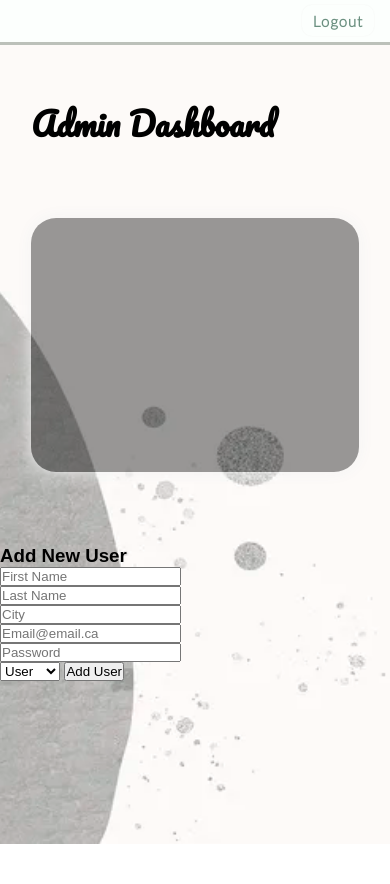
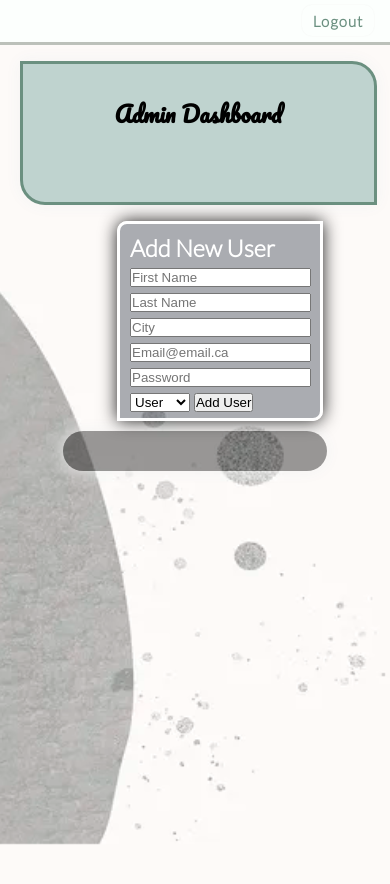
Before and after one commit to MonB003/2800-202210-BBY22, a website: page app/dashboard.html in a window 390 px wide. Before the commit the page ends 844 px from the top, so only its background shows below. Drawn offline with Linux system fonts and the light colour scheme; files whose address does not match are found by name.

Commit message:
CSS and media query added to admin dashboard

```diff
--- a/app/dashboard.html
+++ b/app/dashboard.html
@@ -42,8 +42,9 @@
         <div class="grid">
 
             <!--Grid 1-->
-            <div id="navHeading">
+            <div id="adminHeading">
                 <h1 id="companyName">Admin Dashboard</h1>
+                <br>
                 <h2 id="customerName"></h2>
             </div>
             <!-- Displays user's name -->
@@ -54,7 +55,9 @@
             <!--Grid 2-->
             <!-- Display user dashboard data -->
             <div id="tableContainer">
+                <div id="tableScroll">
                     <div id="userTableDiv"></div>
+                </div>
             </div>
 
             <!--Grid 3-->
@@ -62,9 +65,11 @@
             <div id="changeMsg">
                 <p id="message"></p>
             </div>
-        </div>
+
             <!-- Section to add a new user -->
+            <div id="userAdd">
                 <section>
+                    <div id="userDiv">
                         <h3>Add New User</h3>
                         <input type="text" id="newUserFirstName" name="firstName" placeholder="First Name" pattern="[A-Za-z]{1,20}" required="required">
                         <br>
@@ -83,7 +88,14 @@
 
                         <button id="addNewUserBtn" onclick="addAUser()">Add User</button>
                         <p id="addUserMessage"></p>
+                    </div>
                 </section>
+            </div>
+
+
+
+        </div>
+
 
     </body>
 
--- a/public/css/dashboard.css
+++ b/public/css/dashboard.css
@@ -8,7 +8,6 @@
 body {
   font-family: sans-serif;
   background: url("/imgs/background2.jpg") center/cover fixed;
-  /* background-color: #EAF4F4; */
   background-repeat: no-repeat;
   overflow: hidden;
   background-size: cover;
@@ -20,11 +19,8 @@ body {
   font-family: 'Nanum Gothic',sans-serif;
   font-weight: bold;
   border-bottom-style: solid;
-  /* border-color: #CCE3DE; */
   border-color: #BCC1BA;
-  /* grid-template-rows: 95% 5%; */
   height: 42px;
-  /* background-color: #F6FFF8; */
   background-color: #FCFFFD;
   color: rgb(77, 82, 86);
   display: flex;
@@ -35,7 +31,6 @@ body {
 #navLogout {
   position: fixed;
   right: 0;
-  /* top: 7%; */
   width: 8em;
   margin-top: 0.8em;
   margin-right: -2.5em;
@@ -44,9 +39,7 @@ body {
 #logout {
   border: none;
   outline: none;
-  /* background-color: #7e72ba; */
   background-color: transparent;
-
   padding: 5pt;
   padding-left: 8pt;
   padding-right: 8pt;
@@ -69,35 +62,153 @@ body {
 
 .grid{
   display: grid;
-  grid-template-columns: 8% 84% 8%;
-  grid-template-rows: 10% 20% 60% 10%;
-  height: 500px;
+  grid-template-columns: 15% 26% 9% 35% 15%;
+  grid-template-rows: 10% 23% 7% 25% 35% 5%;
+  height: 800px;
 }
 
-#navHeading {
+#adminHeading {
   grid-area: 2/2/3/3;
+  background-color: rgba(97, 154, 146, 0.4);
+  width: 100%;
+  border-radius: 25px;
+  border-top-left-radius: 0;
+  border-bottom-right-radius: 0;
+  box-shadow: 0 0 17px rgb(243, 243, 243);
+  /* display: flex; */
+  align-items: center;
+  justify-content: center;
+  font-size: 1vw;
+  border-color: #6B9080;
+  border-style: solid;
 }
 
-#navHeading > h1 {
+#adminHeading > h1 {
   font-family: 'Pacifico',cursive;
+  /* padding-left: 20px; */
+  padding-top: 30px;
+  text-align: center;
+}
+
+#adminHeading > h2 {
+  font-family: 'Lato',
+  sans-serif;
+  /* padding-left: 20px; */
+  text-align: center;
 }
 
 #tableContainer {
-  grid-area: 3/2/4/3;
+  grid-area: 2/4/6/5;
   background-color: rgba(0, 0, 0, 0.4);
-  width: 100%;
-  margin:7% auto;
+  width: 75%;
+  /* margin:7% auto; */
+  margin: auto;
+  margin-top: 10px;
+  padding-top: 20px;
+  padding-bottom: 20px;
   border-radius: 25px;
+  /* margin-bottom: 50px; */
   box-shadow: 0 0 17px rgb(243, 243, 243);
   display: flex;
   align-items: center;
   justify-content: center;
 }
 
+#tableScroll {
+  max-height: 600px;
+  overflow: hidden;
+  overflow-y: scroll;
+}
+
+::-webkit-scrollbar {
+  width: 19px;
+}
+
+::-webkit-scrollbar-track {
+  background-color: transparent;
+}
+
+::-webkit-scrollbar-thumb {
+  background-color: #d9e1e3;
+  border-radius: 20px;
+  border: 6px solid transparent;
+  background-clip: content-box;
+}
+
+::-webkit-scrollbar-thumb:hover {
+  background-color: rgb(191, 203, 206);
+}
+
+#userAdd {
+  color: #ffffff;
+  grid-area: 4/2/5/3;
+  background-color: rgba(46, 56, 70, 0.4);
+  width: 200px;
+  border-top-left-radius: 10px;
+  border-bottom-right-radius: 10px;
+  box-shadow: 0 0 17px rgb(31, 31, 31);
+  align-items: center;
+  justify-content: center;
+  font-size: 20px;
+  border-color: #ffffff;
+  border-style: solid;
+  font-family: 'Lato',
+  sans-serif;
+}
+
+#userDiv {
+  padding: 10px;
+}
+
 #changeMsg {
-  grid-area: 4/2/5/3;
+  grid-area: 6/2/6/6;
+  text-align: center;
 }
 
 #customerName {
   font-family: 'Lato',sans-serif;
 }
+
+@media only screen and (max-width : 600px) {
+  .grid {
+    display: grid;
+    grid-template-columns: 5% 25% 40% 25% 5%;
+    grid-template-rows: 2% 18% 2% 25% 68% 5%;
+    height: 800px;
+  }
+
+
+  #adminHeading {
+    grid-area: 2/2/3/5;
+    font-size: 11px;
+  }
+
+
+
+  #tableContainer {
+    grid-area: 5/2/6/5;
+    /* max-height: 300px; */
+  }
+
+  #tableScroll {
+    max-height: 300px;
+    overflow: hidden;
+    overflow-y: scroll;
+  }
+
+  #userAdd {
+    color: #ffffff;
+    grid-area: 4/3/5/4;
+  }
+
+  #changeMsg {
+    grid-area: 6/1/7/6;
+    text-align: center;
+  }
+
+  #userDiv {
+    justify-content: center;
+    align-items: center;
+  }
+
+}
```
Also changed, not shown: database.js (+9 -9 lines). Lines whose indentation alone changed are shown as unchanged.
